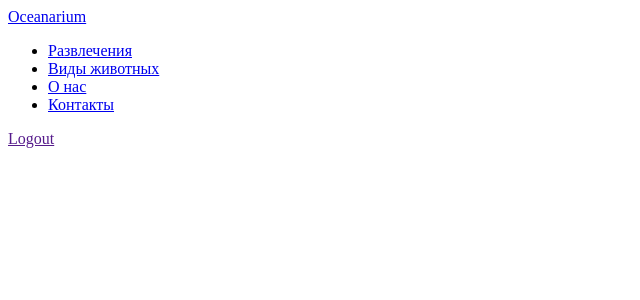
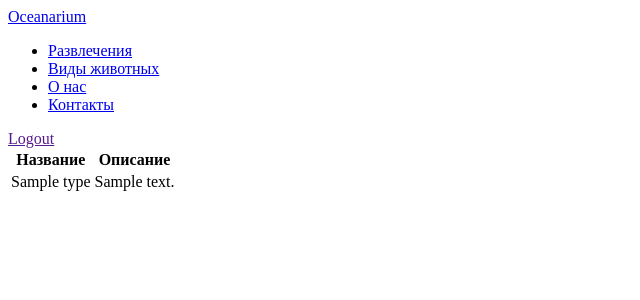
Before and after one commit to fallprojects/ErjanProject, a Django app: template oceanarium/my_site/templates/my_site/type.html in a window 1280 px wide. Shown: the top 300 px of the page, without its empty margins (0-640 px from the left). Run offline with Django 3.2, Linux system fonts and the light colour scheme; the template is opened without the code that fills it: values that come from a table or form of the project are taken from there, others are empty; tables that the repository leaves empty hold one stand-in row (values such as "Sample post").

Commit message:
add type_animals in type.html

```diff
--- a/oceanarium/my_site/templates/my_site/type.html
+++ b/oceanarium/my_site/templates/my_site/type.html
@@ -1,4 +1,17 @@
 {%include 'my_site/Navbar.html'%}
 {% block content %}
+<table class="table table-sm">
+<tr>
+    <th>Название</th>
+    <th>Описание</th>
+
+</tr>
+{% for type in types %}
+    <tr>
+        <td>{{type.name}}</td>
+        <td>{{type.description}}</td>
+    </tr>
+
+{% endfor%}
 
 {% endblock %}
```
